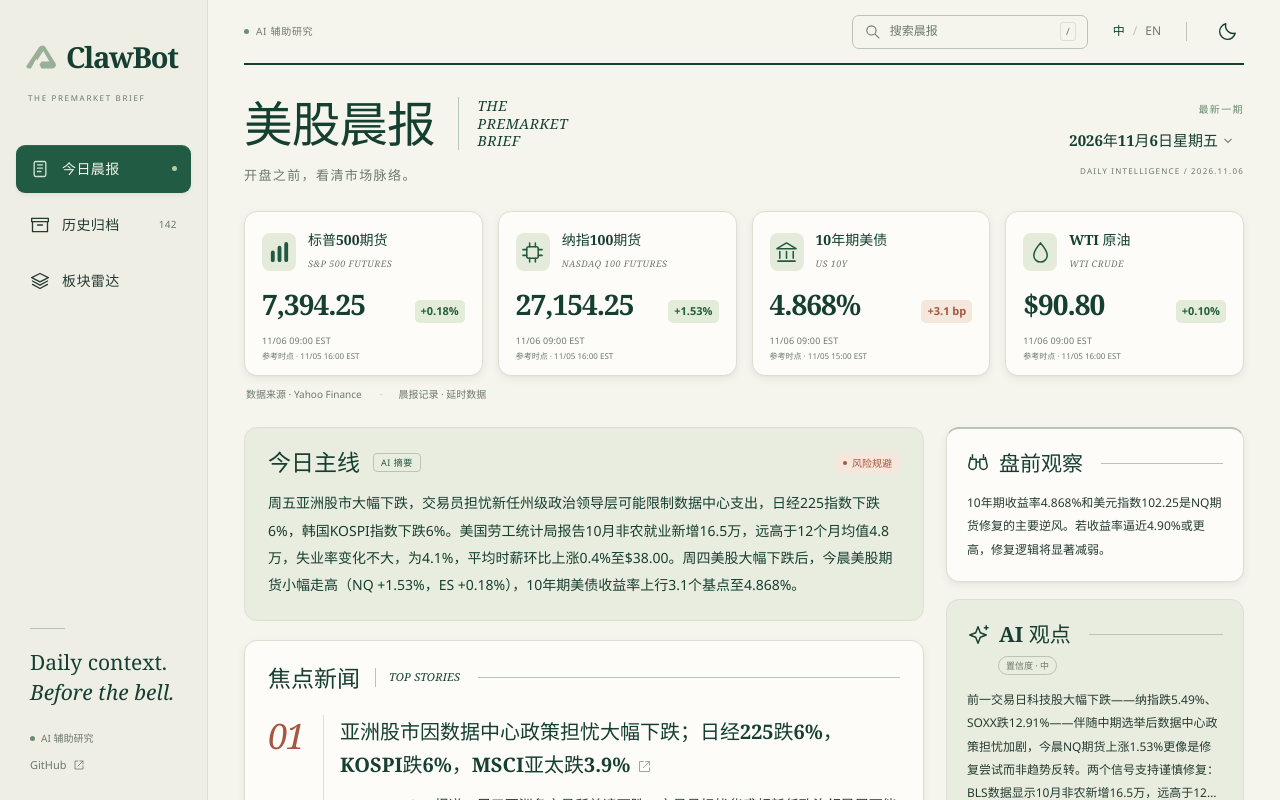
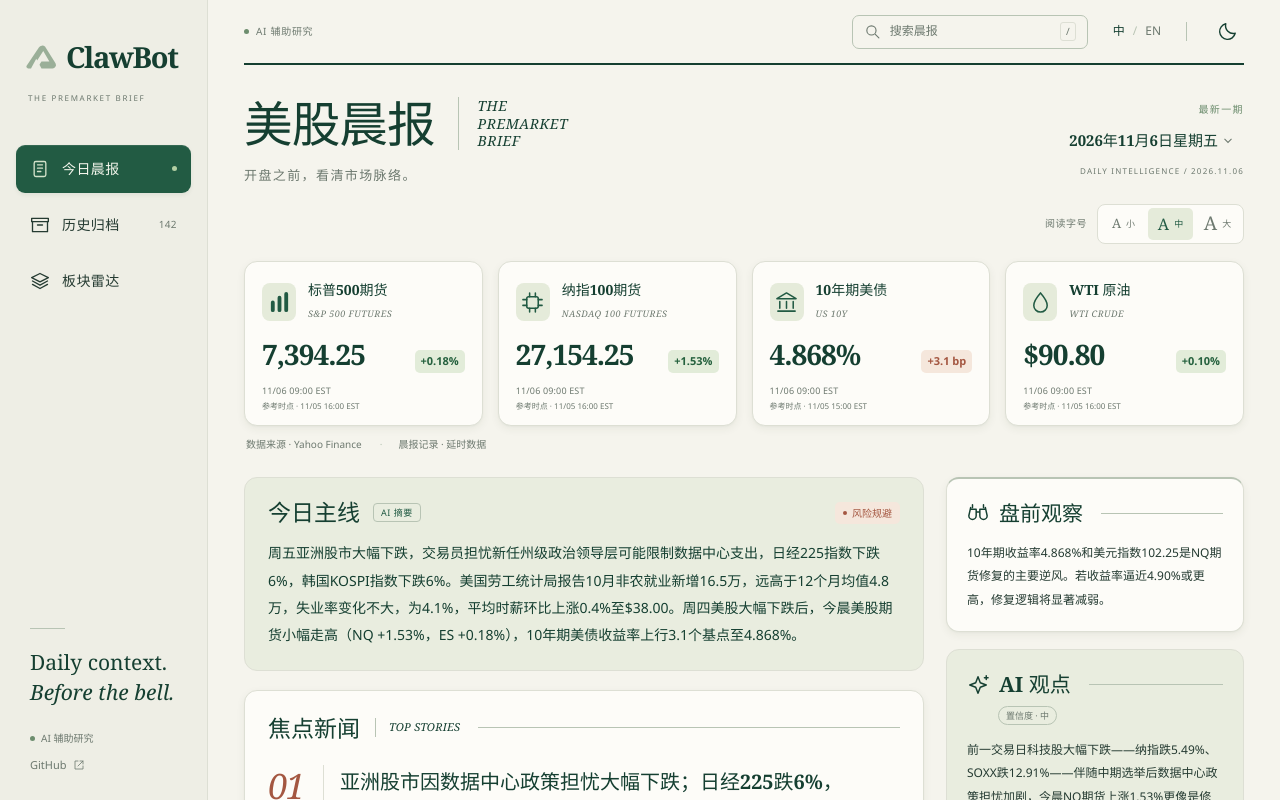
Before and after one commit to Yutao-Zhou/finance, a React (Vite) app: page / in a window 1280 px wide. Shown: the top 800 px of the page. Built offline with nearby package versions, Linux system fonts and the light colour scheme.

Commit message:
Add persistent small medium and large reading text sizes

```diff
--- a/index.html
+++ b/index.html
@@ -46,6 +46,13 @@
       try {
         document.documentElement.dataset.theme =
           localStorage.getItem("theme") === "dark" ? "dark" : "light";
+        const readingSize = localStorage.getItem("reading-size");
+        document.documentElement.dataset.readingSize = [
+          "small",
+          "large",
+        ].includes(readingSize)
+          ? readingSize
+          : "medium";
       } catch {}
     </script>
   </head>
--- a/src/App.css
+++ b/src/App.css
@@ -1,5 +1,57 @@
 .app-shell {
   min-height: 100vh;
+}
+.reading-settings {
+  display: flex;
+  align-items: center;
+  justify-content: flex-end;
+  gap: 10px;
+  margin: -7px 0 17px;
+}
+.reading-settings-label {
+  color: var(--muted);
+  font-size: 10px;
+  letter-spacing: 0.5px;
+}
+.reading-size-options {
+  display: inline-flex;
+  gap: 2px;
+  padding: 3px;
+  border: 1px solid var(--line);
+  border-radius: 8px;
+  background: var(--surface);
+}
+.reading-size-button {
+  display: inline-flex;
+  align-items: center;
+  justify-content: center;
+  gap: 5px;
+  min-width: 45px;
+  min-height: 32px;
+  padding: 3px 8px;
+  border-radius: 5px;
+  background: transparent;
+  color: var(--muted);
+  font-size: 9px;
+}
+.reading-size-button:hover {
+  background: var(--surface-soft);
+  color: var(--heading);
+}
+.reading-size-button[aria-pressed="true"] {
+  background: var(--green-soft);
+  color: var(--green);
+}
+.reading-size-letter {
+  font-family: Georgia, serif;
+  font-size: 13px;
+  line-height: 1;
+}
+.reading-size-button--medium .reading-size-letter {
+  font-size: 16px;
+}
+.reading-size-button--large .reading-size-letter {
+  font-size: 19px;
 }
 .sidebar {
   position: fixed;
@@ -455,7 +507,7 @@
   margin-left: auto;
 }
 .summary-panel > p {
-  font-size: 14px;
+  font-size: calc(14px * var(--reading-scale));
   line-height: 1.95;
   color: var(--heading);
 }
@@ -557,7 +609,7 @@
 }
 .story-body h3 {
   font-family: var(--serif);
-  font-size: 20px;
+  font-size: calc(20px * var(--reading-scale));
   line-height: 1.65;
   font-weight: 700;
   color: var(--heading);
@@ -572,7 +624,7 @@
 }
 .story-impact {
   margin-top: 10px;
-  font-size: 14px;
+  font-size: calc(14px * var(--reading-scale));
   line-height: 1.95;
   overflow-wrap: anywhere;
 }
@@ -581,7 +633,7 @@
   align-items: center;
   gap: 5px;
   font-family: Georgia, "Microsoft YaHei", serif;
-  font-size: 10px;
+  font-size: calc(10px * var(--reading-scale));
   color: var(--muted);
   padding: 8px 0 5px;
 }
@@ -597,13 +649,13 @@
   margin-top: 9px;
 }
 .factor {
-  font-size: 11px;
+  font-size: calc(11px * var(--reading-scale));
   border-radius: 6px;
   background: var(--surface-soft);
   padding: 9px 11px;
 }
 .factor-label {
-  font-size: 9px;
+  font-size: calc(9px * var(--reading-scale));
   display: block;
   font-weight: 600;
   margin-bottom: 3px;
@@ -635,7 +687,7 @@
   padding: 9px 11px;
   margin-top: 10px;
   border-radius: 6px;
-  font-size: 10px;
+  font-size: calc(10px * var(--reading-scale));
   line-height: 1.8;
 }
 .macro-note > span {
@@ -662,7 +714,7 @@
   font-size: 21px;
 }
 .report-sidebar p {
-  font-size: 12px;
+  font-size: calc(12px * var(--reading-scale));
   line-height: 1.95;
   overflow-wrap: anywhere;
 }
@@ -810,7 +862,7 @@
   line-height: 1.45;
 }
 .sector-card p {
-  font-size: 11px;
+  font-size: calc(11px * var(--reading-scale));
   line-height: 1.9;
   color: var(--muted);
   overflow-wrap: anywhere;
@@ -836,7 +888,7 @@
 }
 .focus-card p {
   color: var(--muted);
-  font-size: 11px;
+  font-size: calc(11px * var(--reading-scale));
   line-height: 1.9;
   overflow-wrap: anywhere;
 }
@@ -953,7 +1005,7 @@
 }
 .archive-card h2 {
   font-family: var(--serif);
-  font-size: 20px;
+  font-size: calc(20px * var(--reading-scale));
   line-height: 1.7;
   color: var(--heading);
   display: -webkit-box;
@@ -962,7 +1014,7 @@
   overflow: hidden;
 }
 .archive-card > p {
-  font-size: 12px;
+  font-size: calc(12px * var(--reading-scale));
   color: var(--muted);
   line-height: 1.9;
   margin: 12px 0 23px;
@@ -1025,7 +1077,7 @@ html[lang="en"] .section-heading h2 {
 }
 html[lang="en"] .story-body h3 {
   font-family: Georgia, serif;
-  font-size: 21px;
+  font-size: calc(21px * var(--reading-scale));
   line-height: 1.45;
 }
 html[lang="en"] .section-english {
@@ -1036,7 +1088,7 @@ html[lang="en"] .section-english {
     font-size: 36px;
   }
   .story-impact {
-    font-size: 14px;
+    font-size: calc(14px * var(--reading-scale));
   }
 }
 @media (max-width: 1250px) {
@@ -1098,7 +1150,7 @@ html[lang="en"] .section-english {
     font-size: 21px;
   }
   .story-body h3 {
-    font-size: 18px;
+    font-size: calc(18px * var(--reading-scale));
   }
   .news-story {
     grid-template-columns: 30px minmax(0, 1fr);
@@ -1183,13 +1235,13 @@ html[lang="en"] .section-english {
     display: none;
   }
   .story-impact {
-    font-size: 14px;
+    font-size: calc(14px * var(--reading-scale));
   }
   .story-body h3 {
-    font-size: 21px;
+    font-size: calc(21px * var(--reading-scale));
   }
   .summary-panel > p {
-    font-size: 14px;
+    font-size: calc(14px * var(--reading-scale));
   }
   .section-heading h2 {
     font-size: 23px;
@@ -1349,7 +1401,7 @@ html[lang="en"] .section-english {
     border-radius: 11px;
   }
   .story-body h3 {
-    font-size: 20px;
+    font-size: calc(20px * var(--reading-scale));
   }
   .summary-heading {
     gap: 9px;
@@ -1359,25 +1411,25 @@ html[lang="en"] .section-english {
   }
   .summary-panel > p,
   .story-impact {
-    font-size: 14px;
+    font-size: calc(14px * var(--reading-scale));
     line-height: 1.9;
   }
   .report-sidebar p {
-    font-size: 13px;
+    font-size: calc(13px * var(--reading-scale));
   }
   .factor {
-    font-size: 12px;
+    font-size: calc(12px * var(--reading-scale));
   }
   .factor-label {
-    font-size: 10px;
+    font-size: calc(10px * var(--reading-scale));
   }
   .macro-note,
   .source-link {
-    font-size: 11px;
+    font-size: calc(11px * var(--reading-scale));
   }
   .sector-card p,
   .focus-card p {
-    font-size: 12px;
+    font-size: calc(12px * var(--reading-scale));
   }
   .premarket-grid {
     grid-template-columns: repeat(2, minmax(0, 1fr));
@@ -1390,7 +1442,7 @@ html[lang="en"] .section-english {
     gap: 14px;
   }
   .archive-card h2 {
-    font-size: 18px;
+    font-size: calc(18px * var(--reading-scale));
   }
   .archive-card {
     padding: 18px;
@@ -1528,7 +1580,7 @@ html[lang="en"] .section-english {
     gap: 8px;
   }
   .summary-panel > p {
-    font-size: 14px;
+    font-size: calc(14px * var(--reading-scale));
   }
   .section-heading {
     gap: 8px;
@@ -1558,11 +1610,11 @@ html[lang="en"] .section-english {
     padding-left: 10px;
   }
   .story-body h3 {
-    font-size: 19px;
+    font-size: calc(19px * var(--reading-scale));
     line-height: 1.7;
   }
   .story-impact {
-    font-size: 14px;
+    font-size: calc(14px * var(--reading-scale));
   }
   .factor-grid {
     grid-template-columns: 1fr;
@@ -1603,14 +1655,14 @@ html[lang="en"] .section-english {
     font-size: 17px;
   }
   .sector-card p {
-    font-size: 13px;
+    font-size: calc(13px * var(--reading-scale));
   }
   .premarket-grid {
     grid-template-columns: 1fr;
     gap: 17px;
   }
   .focus-card p {
-    font-size: 13px;
+    font-size: calc(13px * var(--reading-scale));
   }
   .focus-card h3 {
     font-size: 16px;
@@ -1649,10 +1701,10 @@ html[lang="en"] .section-english {
     padding: 21px;
   }
   .archive-card h2 {
-    font-size: 21px;
+    font-size: calc(21px * var(--reading-scale));
   }
   .archive-card > p {
-    font-size: 13px;
+    font-size: calc(13px * var(--reading-scale));
   }
   .archive-card-top time {
     font-size: 11px;
@@ -1662,7 +1714,7 @@ html[lang="en"] .section-english {
     font-size: 37px;
   }
   html[lang="en"] .story-body h3 {
-    font-size: 21px;
+    font-size: calc(21px * var(--reading-scale));
   }
   html[lang="en"] .metric-top h2 {
     font-family: Georgia, serif;
--- a/src/App.jsx
+++ b/src/App.jsx
@@ -78,6 +78,10 @@ const copy = {
     close: "关闭导航",
     feedEmpty: "晨报发布后会显示在这里。",
     skip: "跳转到主要内容",
+    textSize: "阅读字号",
+    smallText: "小号字",
+    mediumText: "中号字",
+    largeText: "大号字",
   },
   en: {
     title: "Market Morning Brief",
@@ -138,6 +142,10 @@ const copy = {
     close: "Close navigation",
     feedEmpty: "New daily briefings will appear here.",
     skip: "Skip to main content",
+    textSize: "Text size",
+    smallText: "Small text",
+    mediumText: "Medium text",
+    largeText: "Large text",
   },
 };
 const sectorNames = {
@@ -643,6 +651,9 @@ function App() {
   const [theme, setTheme] = useState(() =>
     readPreference("theme", "light", ["light", "dark"]),
   );
+  const [readingSize, setReadingSize] = useState(() =>
+    readPreference("reading-size", "medium", ["small", "medium", "large"]),
+  );
   const [selectedDate, setSelectedDate] = useState(
     () =>
       reports.find(
@@ -664,15 +675,17 @@ function App() {
     activeIndex = reports.indexOf(activeReport);
   useEffect(() => {
     document.documentElement.dataset.theme = theme;
+    document.documentElement.dataset.readingSize = readingSize;
     document.documentElement.lang = lang === "zh" ? "zh-CN" : "en";
     document.title = "ClawBot · " + copy[lang].title;
     try {
       localStorage.setItem("theme", theme);
       localStorage.setItem("lang", lang);
+      localStorage.setItem("reading-size", readingSize);
     } catch {
       /* Storage may be disabled. */
     }
-  }, [theme, lang]);
+  }, [theme, lang, readingSize]);
   useEffect(() => {
     const onKey = (event) => {
       if (
@@ -928,6 +941,35 @@ function App() {
               </span>
             )}
           </header>
+          <div className="reading-settings">
+            <span className="reading-settings-label">{labels.textSize}</span>
+            <div
+              className="reading-size-options"
+              role="group"
+              aria-label={labels.textSize}
+            >
+              {["small", "medium", "large"].map((size, index) => (
+                <button
+                  type="button"
+                  className={"reading-size-button reading-size-button--" + size}
+                  key={size}
+                  aria-label={labels[size + "Text"]}
+                  title={labels[size + "Text"]}
+                  aria-pressed={readingSize === size}
+                  onClick={() => setReadingSize(size)}
+                >
+                  <span className="reading-size-letter" aria-hidden="true">
+                    A
+                  </span>
+                  <span>
+                    {lang === "zh"
+                      ? ["小", "中", "大"][index]
+                      : ["S", "M", "L"][index]}
+                  </span>
+                </button>
+              ))}
+            </div>
+          </div>
           {showArchive ? (
             <section
               className="archive-section"
--- a/src/index.css
+++ b/src/index.css
@@ -31,6 +31,13 @@
   --negative-bg: #f5e7dc;
   --summary: #e9eddf;
   --shadow: 0 3px 9px #293b2510, 0 1px 2px #293b2507;
+  --reading-scale: 1;
+}
+:root[data-reading-size="small"] {
+  --reading-scale: 0.9;
+}
+:root[data-reading-size="large"] {
+  --reading-scale: 1.2;
 }
 :root[data-theme="dark"] {
   color-scheme: dark;
```
